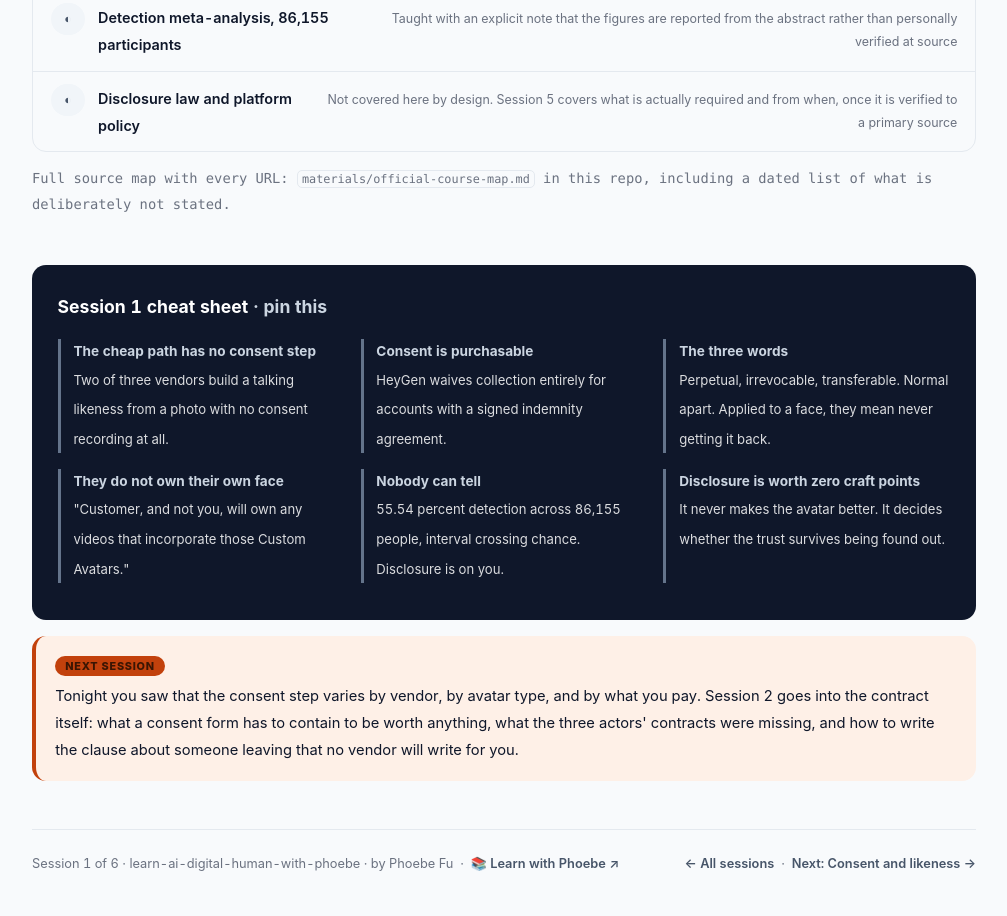
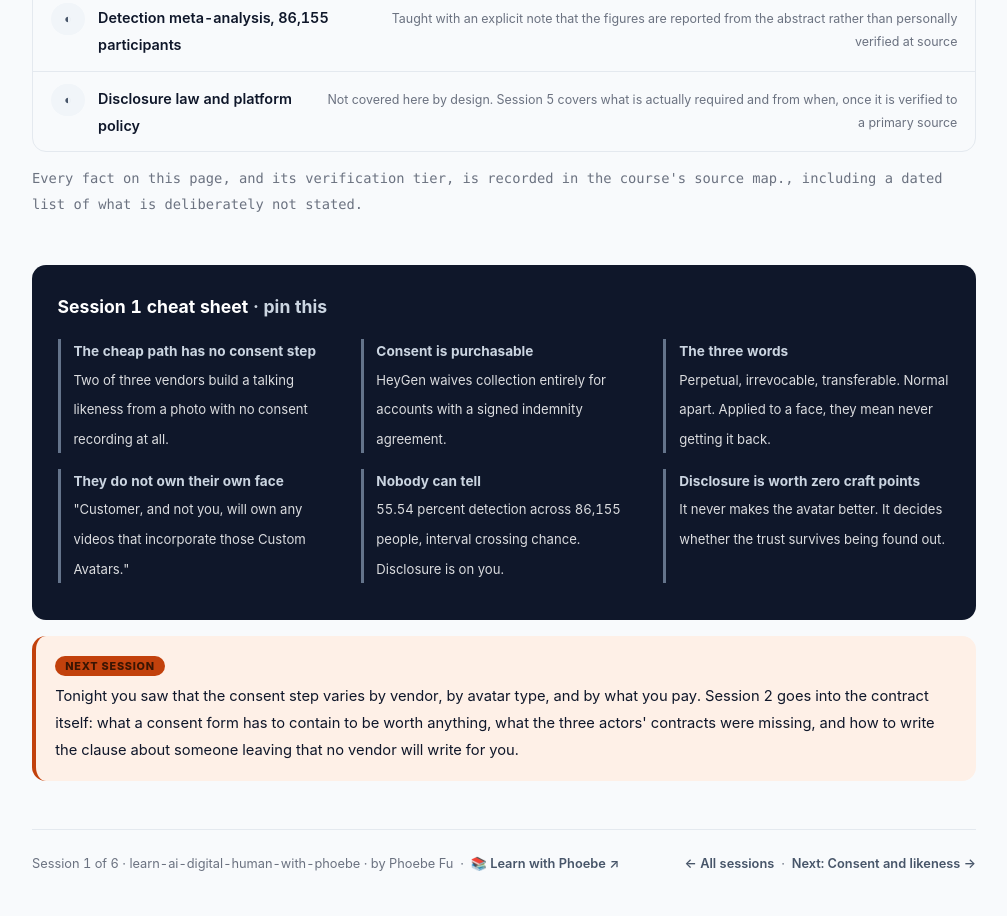
Before and after one commit to phoebefu6/learn-ai-digital-human-with-phoebe, a plain HTML site: page courses/01-should-you-at-all.html in a window 1280 px wide. Shown: the part 8431-9347 px from the top of the page, without its empty margins (136-1143 px from the left). Drawn offline with Linux system fonts and the light colour scheme.

Commit message:
Session pages: remove the internal source-map path
A session page is a page a learner reads, so a build path on it reads as
scaffolding left on the building. The source map is still named as the place
every fact is recorded; only the repo path is gone. 6 pages in this repo.

```diff
--- a/courses/01-should-you-at-all.html
+++ b/courses/01-should-you-at-all.html
@@ -402,7 +402,7 @@ ownership ... with no right of withdrawal"
       <div class="covered-row"><span class="status pill light">◐</span><span class="name">Detection meta-analysis, 86,155 participants</span><span class="note">Taught with an explicit note that the figures are reported from the abstract rather than personally verified at source</span></div>
       <div class="covered-row"><span class="status pill light">◐</span><span class="name">Disclosure law and platform policy</span><span class="note">Not covered here by design. Session 5 covers what is actually required and from when, once it is verified to a primary source</span></div>
     </div>
-    <p class="mono" style="margin-top:14px">Full source map with every URL: <span class="mono">materials/official-course-map.md</span> in this repo, including a dated list of what is deliberately not stated.</p>
+    <p class="mono" style="margin-top:14px">Every fact on this page, and its verification tier, is recorded in the course's source map., including a dated list of what is deliberately not stated.</p>
   </section>
 
   <!-- ============ CHEAT SHEET ============ -->
```
Also changed, not shown: courses/02-consent-and-likeness.html (+1 -1 lines), courses/03-making-one-that-works.html (+1 -1 lines), courses/04-what-the-evidence-says.html (+1 -1 lines), courses/05-when-it-is-used-against-you.html (+1 -1 lines), courses/06-the-policy-you-have-to-write.html (+1 -1 lines).
